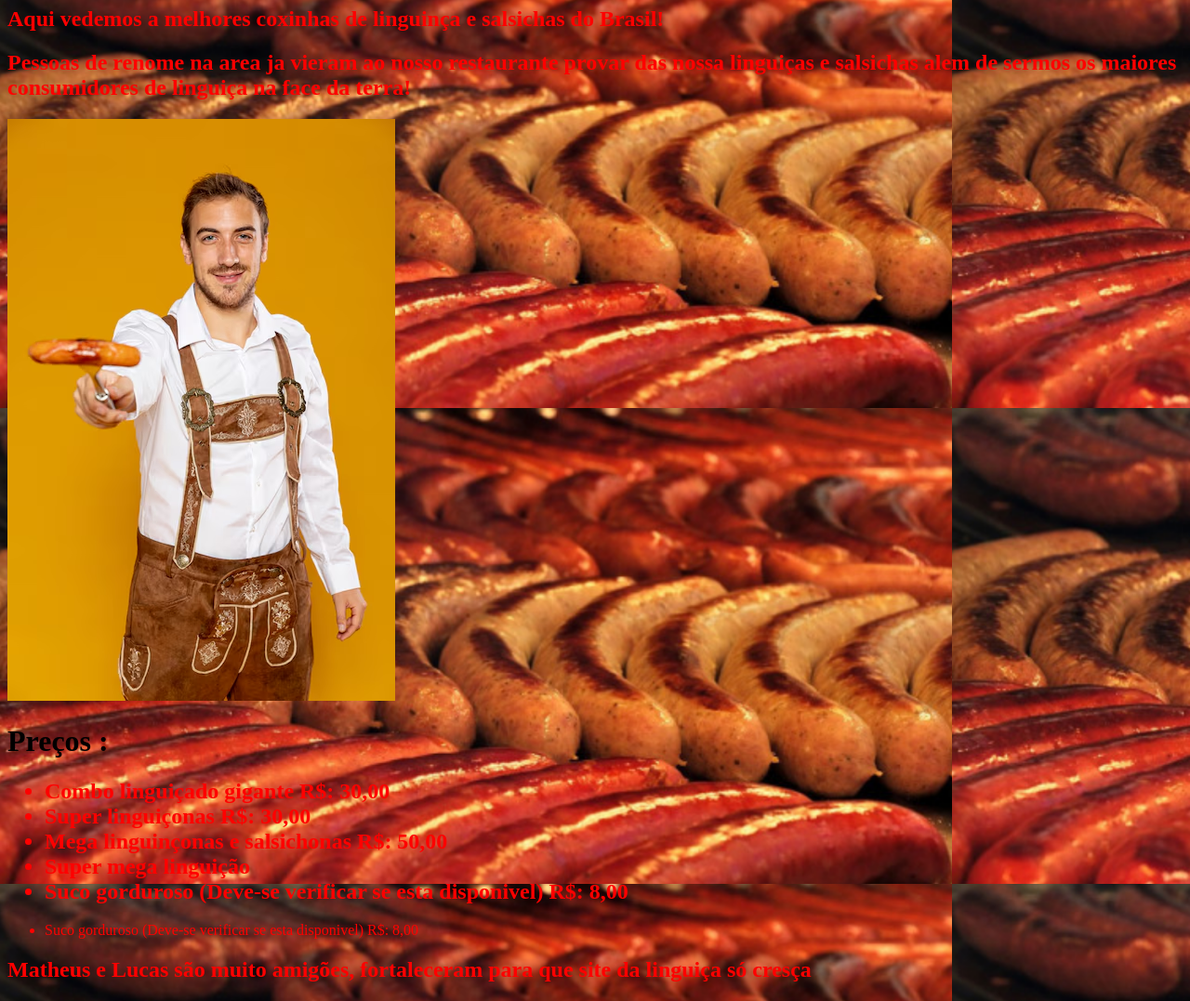
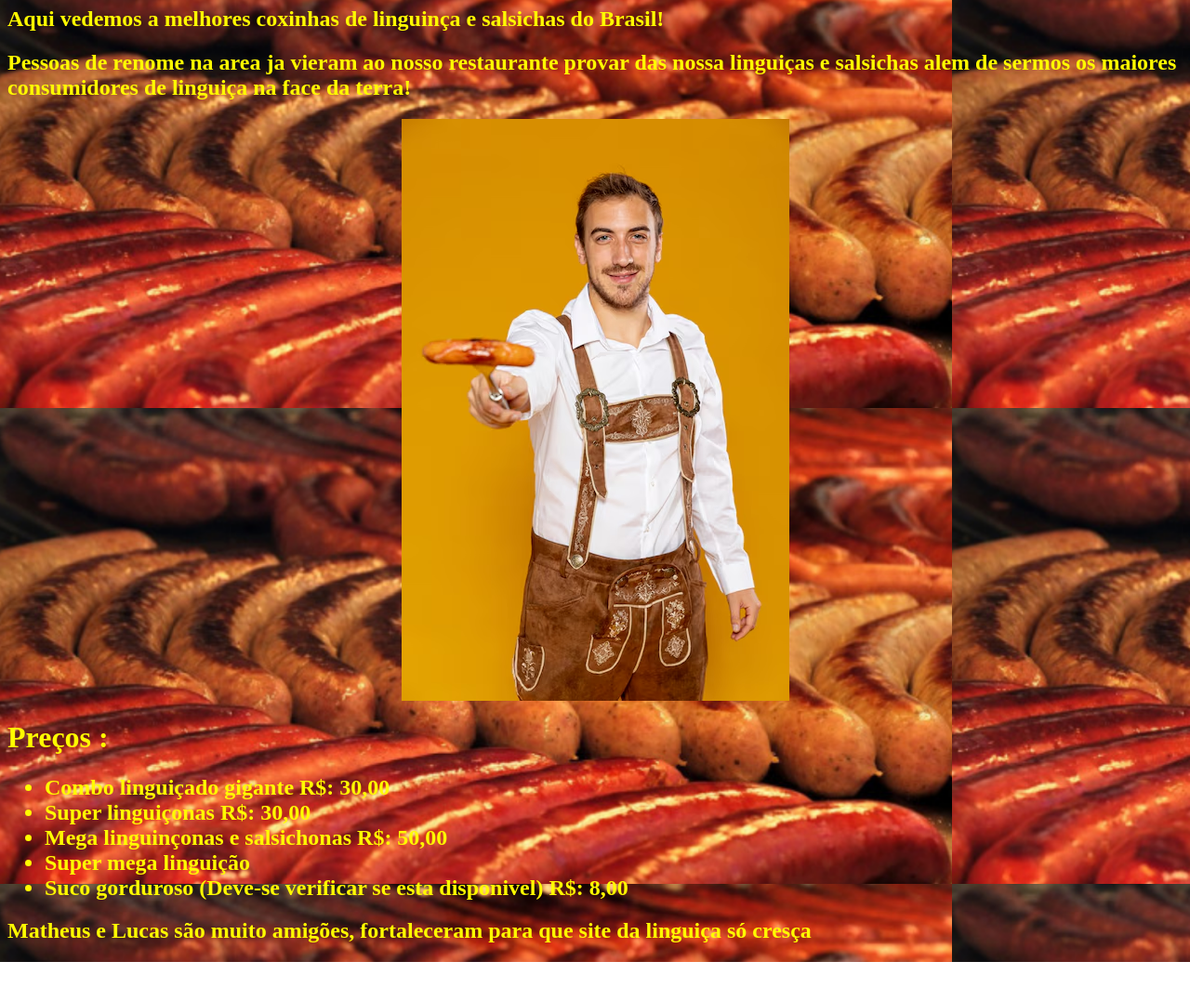
Before and after one commit to DanielAzeved0/pwi-daniel-azevedo, a plain HTML site: page index.html in a window 1280 px wide. Shown: the part 73-1150 px from the top of the page at 93% size. After the commit the page ends 1108 px from the top, so only its background shows below. Drawn offline with Linux system fonts and the light colour scheme.

Commit message:
Meu primeiro web site de restaurante

```diff
--- a/index.html
+++ b/index.html
@@ -12,20 +12,19 @@
         background-image: url(imagem/Design-sem-nome-23-1024x512.png);
     }
     </style>
-    <h1 style="color: red;"> Victor e Eduardo coxinhas de salsichas e linguiças! </h1>
-    <h2 style="color: red;"> Aqui vedemos a melhores coxinhas de linguinça e salsichas do Brasil! </h2>
-    <h2 style="color: red;"> Pessoas de renome na area ja vieram ao nosso restaurante provar das nossa linguiças e salsichas alem de sermos os maiores consumidores de linguiça na face da terra!</h2>
-    <img style="color: red;" src="imagem/homem-segurando-alemao-linguica-com-fundo-amarelo_23-2148270229.avif" alt="Esse homem nao e o Eduardo nem o Victor" style="display: block;margin: auto;"> <!--Esse é o codigo para centralizar a imgaem-->
-    <h1> Preços :</h1>
+    <h1 style="color: rgb(255, 251, 0);"> Victor e Eduardo coxinhas de salsichas e linguiças! </h1>
+    <h2 style="color: rgb(255, 251, 0);"> Aqui vedemos a melhores coxinhas de linguinça e salsichas do Brasil! </h2>
+    <h2 style="color: rgb(255, 251, 0);"> Pessoas de renome na area ja vieram ao nosso restaurante provar das nossa linguiças e salsichas alem de sermos os maiores consumidores de linguiça na face da terra!</h2>
+    <img src="imagem/homem-segurando-alemao-linguica-com-fundo-amarelo_23-2148270229.avif" alt="Esse homem nao e o Eduardo nem o Victor" style="display: block;margin: auto;"> <!--Esse é o codigo para centralizar a imgaem-->
+    <h1 style="color: rgb(255, 251, 0);"> Preços :</h1>
 <ul>
-    <h2><li style="color: red;">Combo linguiçado gigante R$: 30,00 </li>
-    <li style="color: red;"> Super linguiçonas R$: 30,00</li>
-    <li style="color: red;"> Mega linguinçonas e salsichonas R$: 50,00</li>
-    <li style="color: red;"> Super mega linguição</li>
-    <li style="color: red;"> Suco gorduroso (Deve-se verificar se esta disponivel) R$: 8,00 </li></h2>
-    <li style="color: red;"> Suco gorduroso (Deve-se verificar se esta disponivel) R$: 8,00 </li>
+    <h2><li style="color: rgb(255, 251, 0);">Combo linguiçado gigante R$: 30,00 </li>
+    <li style="color: rgb(255, 251, 0);"> Super linguiçonas R$: 30,00</li>
+    <li style="color: rgb(255, 251, 0);"> Mega linguinçonas e salsichonas R$: 50,00</li>
+    <li style="color: rgb(255, 251, 0);"> Super mega linguição</li>
+    <li style="color: rgb(255, 251, 0);"> Suco gorduroso (Deve-se verificar se esta disponivel) R$: 8,00 </li></h2>
 
 </ul>
-<h2 style="color: red;"> Matheus e Lucas são muito amigões, fortaleceram para que site da linguiça só cresça </h2>
+<h2 style="color: rgb(255, 251, 0);"> Matheus e Lucas são muito amigões, fortaleceram para que site da linguiça só cresça </h2>
 </body>
 </html>
```
